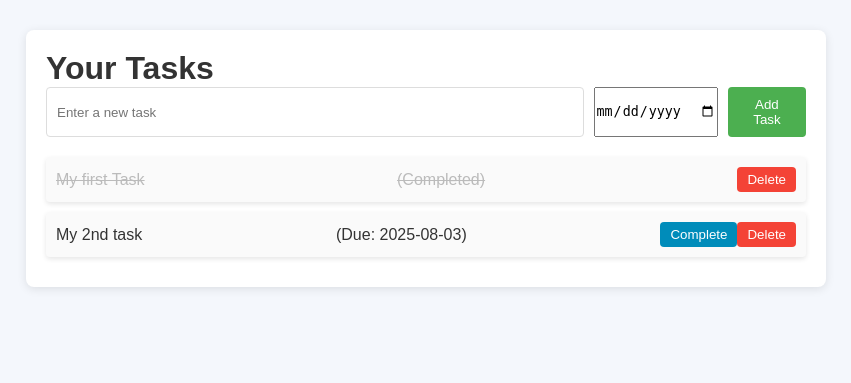
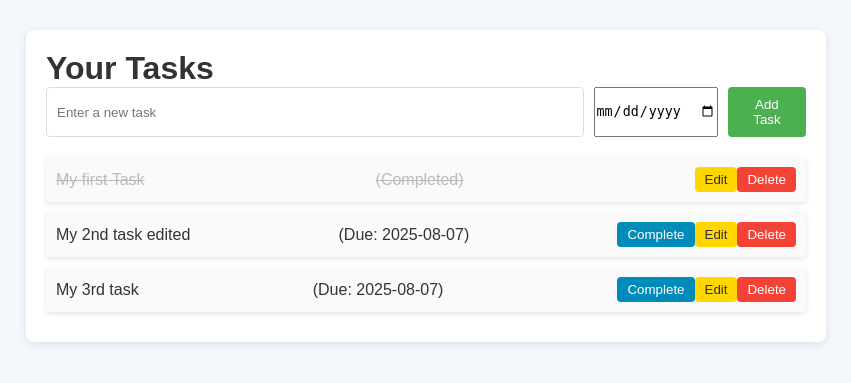
Before and after one commit to hitendrapal-gemini/copilot_demo_todo_app, a Flask app: page / in a window 1280 px wide. Shown: the part 58-441 px from the top of the page, without its empty margins (214-1065 px from the left). Run offline with Flask 3, Linux system fonts and the light colour scheme.

Commit message:
Zero shot

```diff
--- a/db.json
+++ b/db.json
@@ -7,9 +7,15 @@
     },
     {
       "task_id": "1daea1f0-f9a8-4da0-a891-60acde67ef64",
-      "task_name": "My 2nd task",
+      "task_name": "My 2nd task edited",
       "completed": false,
-      "due_date": "2025-08-03"
+      "due_date": "2025-08-07"
+    },
+    {
+      "task_id": "c38c7fe6-6e39-471a-8ba9-2ed40c029921",
+      "task_name": "My 3rd task",
+      "completed": false,
+      "due_date": "2025-08-07"
     }
   ]
 }
--- a/static/style.css
+++ b/static/style.css
@@ -1,4 +1,3 @@
-
 /* General reset and font settings */
 * {
     margin: 0;
@@ -93,6 +92,15 @@ body {
     background-color: #d32f2f;
 }
 
+.task-item button.edit-btn {
+    background-color: #FFD600;
+    color: #333;
+}
+
+.task-item button.edit-btn:hover {
+    background-color: #FFC107;
+}
+
 /* Completed Task Styling */
 .completed {
     text-decoration: line-through;
--- a/tasks.py
+++ b/tasks.py
@@ -95,3 +95,18 @@ def delete_task(task_id):
     task_db.delete(task_id)
     flash('Task deleted successfully!', 'danger')
     return redirect(url_for('tasks.home'))
+
+@tasks.route('/edit/<task_id>', methods=['GET', 'POST'])
+def edit_task(task_id):
+    task = task_db.get(task_id)
+    if not task:
+        flash('Task not found', 'danger')
+        return redirect(url_for('tasks.home'))
+    if request.method == 'POST':
+        new_name = request.form.get('task_name')
+        new_due_date = request.form.get('due_date')
+        if new_name:
+            task_db.update(task_id, {'task_name': new_name, 'due_date': new_due_date})
+            flash('Task updated successfully!', 'success')
+            return redirect(url_for('tasks.home'))
+    return render_template('edit_task.html', task=task)
--- a/templates/dashboard.html
+++ b/templates/dashboard.html
@@ -32,7 +32,7 @@
         <!-- Add Task Form -->
         <form action="{{ url_for('tasks.add_task') }}" method="POST" class="add-task-form">
             <input type="text" name="task_name" placeholder="Enter a new task" required>
-            <input type="date" name="due_date" required>
+            <input type="date" name="due_date" required id="due-date-input">
             <button type="submit">Add Task</button>
         </form>
 
@@ -52,6 +52,10 @@
                     {% else %}
                         <span>(Completed)</span>
                     {% endif %}
+                    <!-- Edit task -->
+                    <a href="{{ url_for('tasks.edit_task', task_id=task['task_id']) }}">
+                        <button type="button" class="edit-btn">Edit</button>
+                    </a>
                     <!-- Delete task -->
                     <form action="{{ url_for('tasks.delete_task', task_id=task['task_id']) }}" method="POST" style="display:inline;">
                         <button type="submit">Delete</button>
@@ -60,5 +64,16 @@
             {% endfor %}
         </ul>
     </div>
+    <script>
+        // Set the min date for due date input to today
+        document.addEventListener('DOMContentLoaded', function() {
+            var today = new Date();
+            var yyyy = today.getFullYear();
+            var mm = String(today.getMonth() + 1).padStart(2, '0');
+            var dd = String(today.getDate()).padStart(2, '0');
+            var minDate = yyyy + '-' + mm + '-' + dd;
+            document.getElementById('due-date-input').setAttribute('min', minDate);
+        });
+    </script>
 </body>
 </html>
```
Also changed, not shown: templates/edit_task.html (added, +33 -0 lines).
